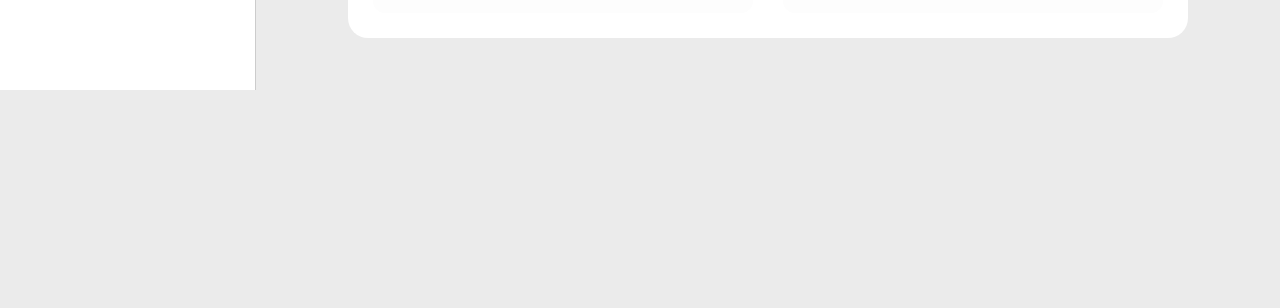
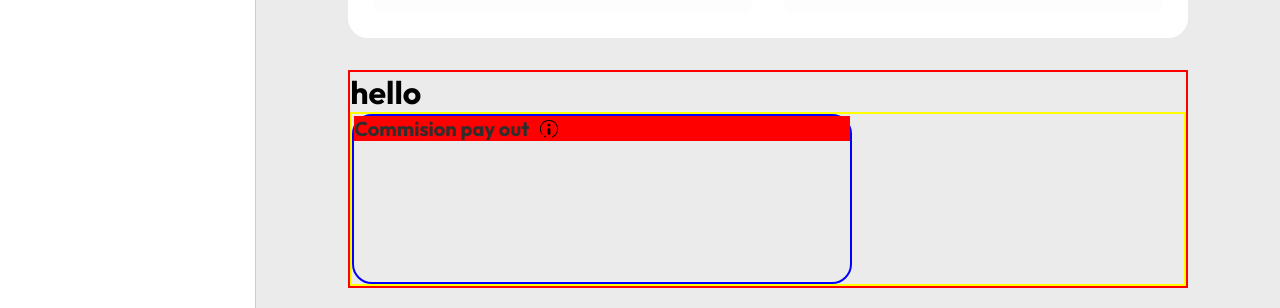
Before and after one commit to Elilaw179/hosting, a React (Vite) app: page / in a window 1280 px wide. Shown: the part 1747-2055 px from the top of the page. Before the commit the page ends 1837 px from the top, so only its background shows below. Built offline with nearby package versions, Linux system fonts and the light colour scheme; a web font is replaced by a local one.

Commit message:
perfected the responsiveness for navs

```diff
--- a/src/components/Body/Body.jsx
+++ b/src/components/Body/Body.jsx
@@ -1,4 +1,3 @@
-
 
 
 import React from "react";
@@ -14,6 +13,8 @@ import email_icon from "../../assets/email.png";
 import home_icon from "../../assets/home.png";
 import tick_icon from "../../assets/tick.png";
 import group_icon from "../../assets/groups.png";
+import mssg_icon from "../../assets/mssg.png";
+import Earning from "../Earning/Earning";
 
 const navItems = [
   { label: "Home", icon: home_icon },
@@ -60,7 +61,15 @@ const Body = ({ showSidebar }) => {
         </div>
         <Hero />
         <Work />
+        <Earning/>
       </div>
+
+      {/* <span>
+      <div className="mssg">
+          <div><img src={mssg_icon} alt="" /></div>
+          <div><img src={mssg_icon} alt="" /></div>
+        </div>
+      </span> */}
     </div>
   );
 };
--- /dev/null
+++ b/src/components/Earning/Earning.css
@@ -0,0 +1,31 @@
+.earning-container{
+    border: 2px solid red;
+    width: 90%;
+    margin: auto;
+}
+
+.earning-cards{
+    border: 2px solid yellow;
+
+}
+
+.pay-card{
+    border: 2px solid blue;
+    height: 170px;
+    width: 500px;
+    border-radius: 20px;
+}
+
+.pay-card div{
+    display: flex;
+    background-color: red;
+    gap: 10px;
+    align-items: center;
+}
+
+.pay-card div h4{
+    color: rgb(46, 46, 46);
+    font-weight: bold;
+    font-size: 20px;
+
+}
--- /dev/null
+++ b/src/components/Earning/Earning.jsx
@@ -0,0 +1,20 @@
+import React from 'react'
+import './Earning.css'
+import i_icon from "../../assets/i.png";
+
+const Earning = () => {
+  return (
+    <div className='earning-container'>
+        <h1>hello</h1>
+        <div className="earning-cards">
+            <div className="pay-card">
+                <div><h4>Commision pay out</h4>
+                <img src={i_icon} alt="" />
+                </div>
+            </div>
+        </div>
+    </div>
+  )
+}
+
+export default Earning
--- a/src/components/Hero/Hero.css
+++ b/src/components/Hero/Hero.css
@@ -107,7 +107,12 @@
   }
 
   .hero-input button {
-    height: 40px;
+    height: 35px;
+    width: 97px;
+    font-size: 13px;
+  }
+  .input-wrapper input{
+    height: 47px;
   }
   .input-wrapper input{
     padding-right: 50px;
--- a/src/components/Hero/Hero.jsx
+++ b/src/components/Hero/Hero.jsx
@@ -29,12 +29,8 @@ const Hero = () => {
             </div>
             <button>Copy link</button>
           </div>
-
-
-
-
         </div>
-        <Card/>
+        <Card />
       </div>
     </div>
   );
--- a/src/components/Services/Service.jsx
+++ b/src/components/Services/Service.jsx
@@ -1,6 +1,6 @@
 import React from "react";
 import "./Service.css";
-import i_icon from "../../assets/i.png";
+
 import star_icon from "../../assets/star.png";
 import right_icon from "../../assets/right_arrow.png";
 import top_icon from "../../assets/pupletop.png";
--- a/src/components/Work/Work.css
+++ b/src/components/Work/Work.css
@@ -39,6 +39,7 @@
   justify-content: center;
   gap: 10px;
   align-items: center;
+
 }
 
 .work-heading div p {
@@ -80,6 +81,5 @@
   .work-heading div img{
     width: 15px;
     height: 15px;
-
   }
 }
```
Also changed, not shown: src/components/Body/Body.css (+22 -1 lines), src/assets/mssg.png (added). Lines whose indentation alone changed are shown as unchanged.
